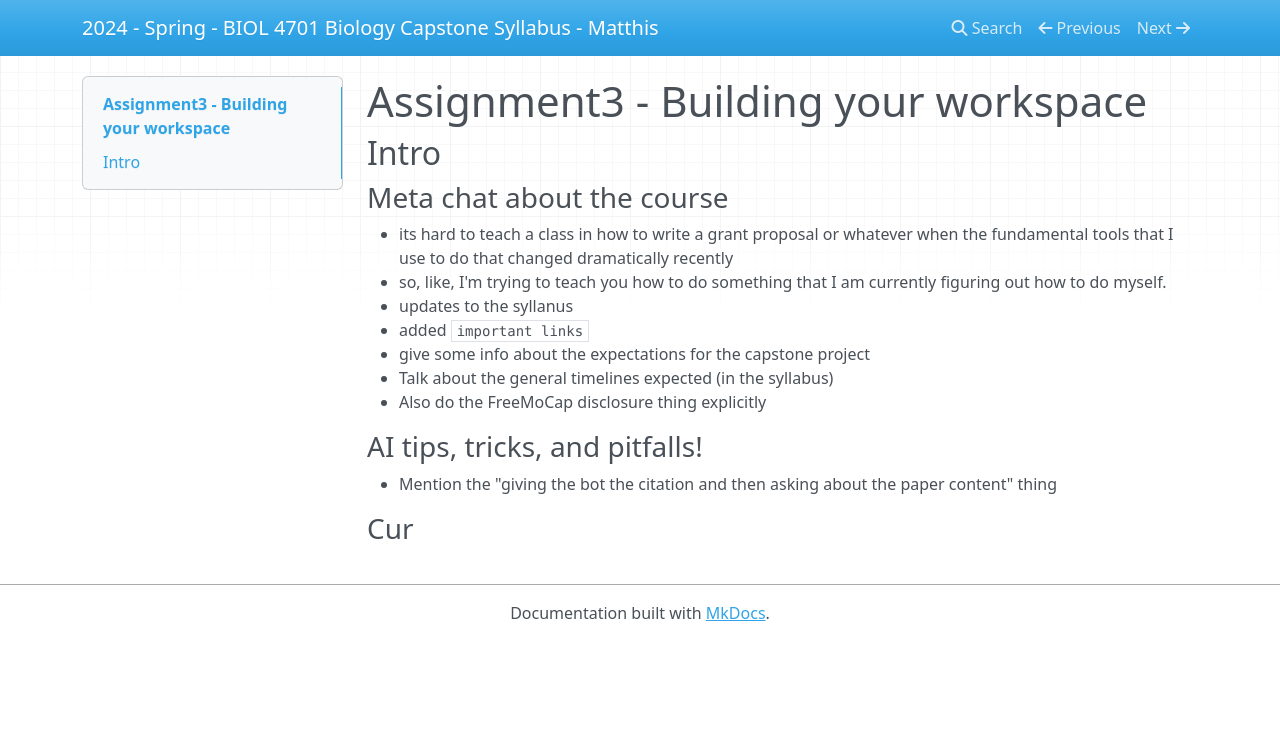
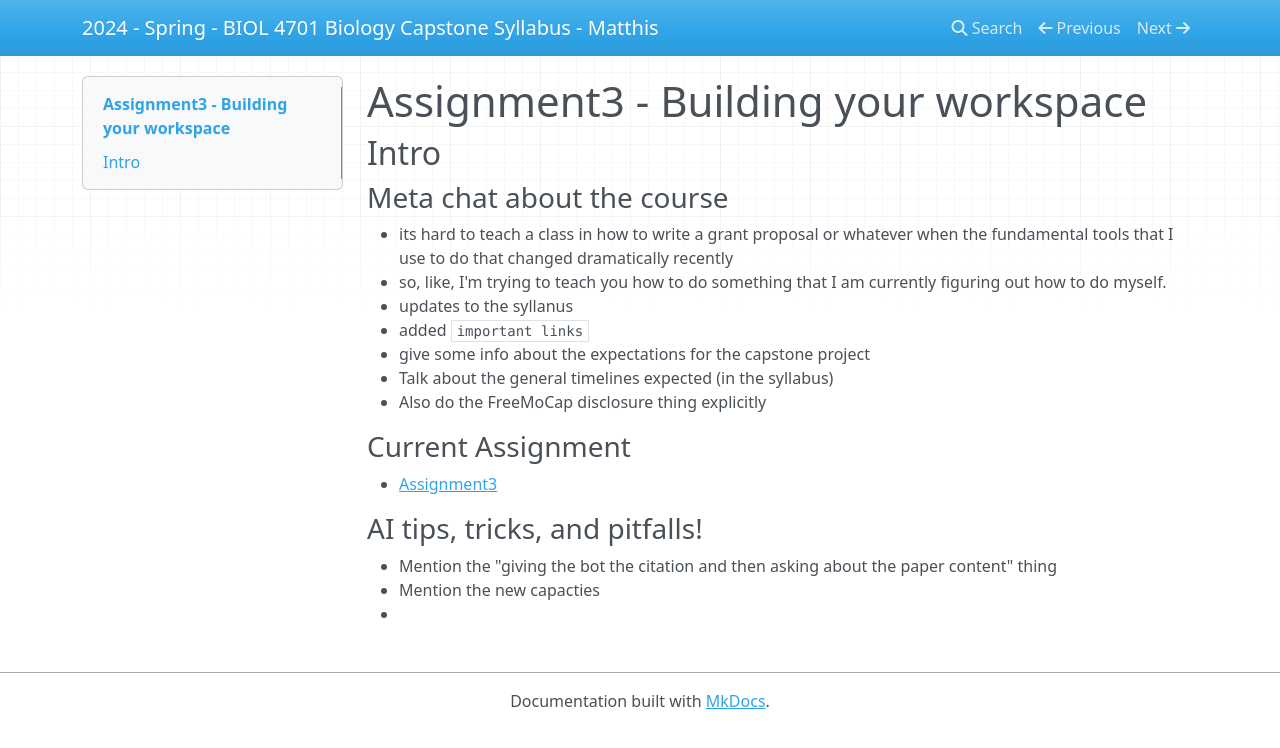
Before and after one commit to HumanMovementNeuroscience/capstone, an MkDocs documentation site: the page built from docs/course_materials/assignments/assignment3/assignment3-content-outline.md, in a window 1280 px wide. Shown: the top 748 px of the page. Built offline with MkDocs 1.6.1, drawn with Linux system fonts in a browser that asks for light colours; nearby versions of some CDN libraries.

Commit message:
Feb 7, 2024, 1:54 PM

```diff
--- a/docs/course_materials/assignments/assignment3/assignment3-content-outline.md
+++ b/docs/course_materials/assignments/assignment3/assignment3-content-outline.md
@@ -10,6 +10,12 @@
 - Talk about the general timelines expected (in the syllabus)
 - Also do the FreeMoCap disclosure thing explicitly
 
+
+
+### Current Assignment
+- [Assignment3](assignment3-student-instructions.md)
+
 ### AI tips, tricks, and pitfalls!
 - Mention the "giving the bot the citation and then asking about the paper content" thing
-### Cur
+- Mention the new capacties
+  -
```
